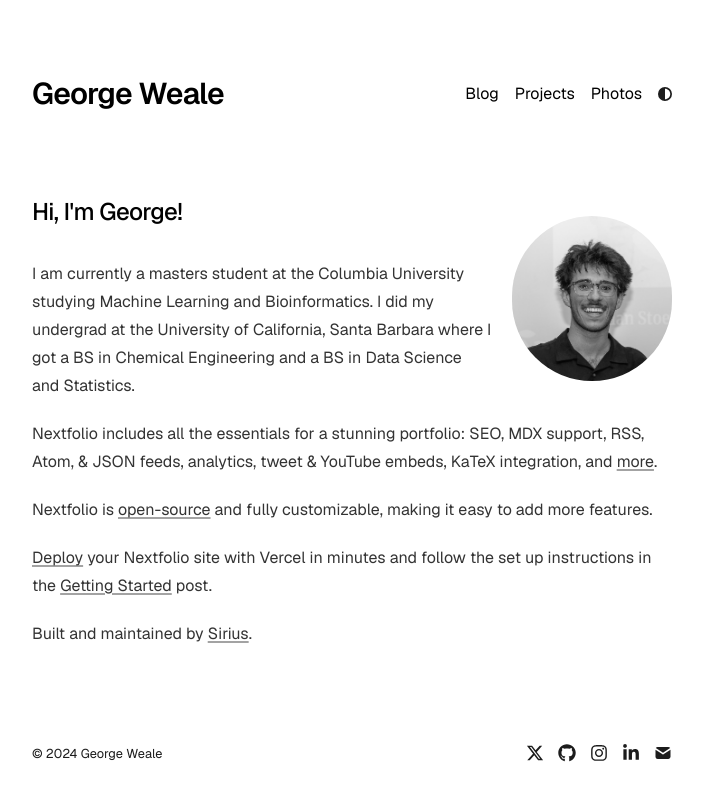
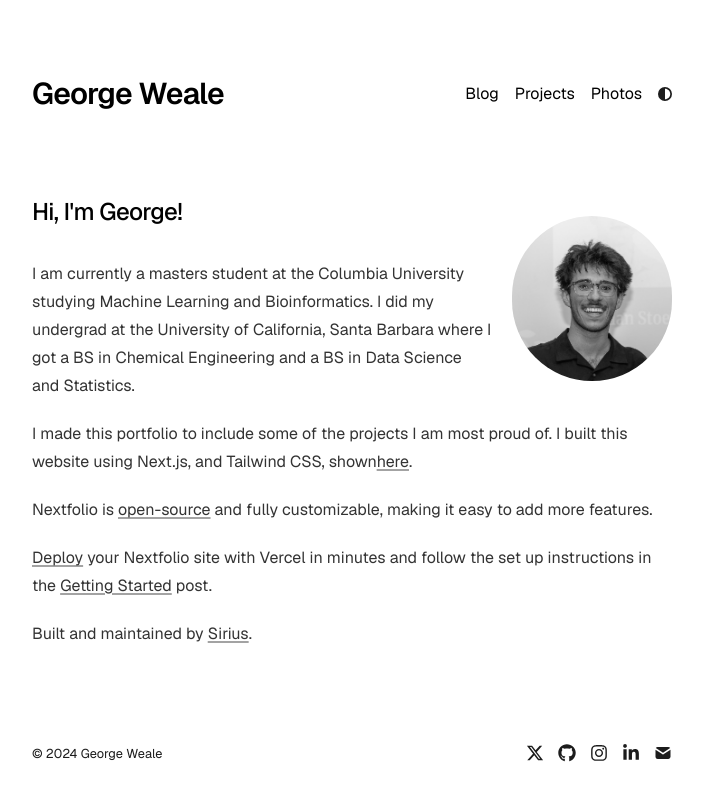
Before and after one commit to GWeale/georgeweale_port, a Next.js app: page / in a window 1280 px wide. Shown: the top 800 px of the page, without its empty margins (288-991 px from the left). Built offline with nearby package versions, Linux system fonts and the light colour scheme.

Commit message:
added bio and updated config

```diff
--- a/app/page.tsx
+++ b/app/page.tsx
@@ -26,14 +26,13 @@ export default function Page() {
           I did my undergrad at the University of California, Santa Barbara where I got a BS in Chemical Engineering and a BS in Data Science and Statistics.
         </p>
         <p>
-          Nextfolio includes all the essentials for a stunning portfolio: SEO,
-          MDX support, RSS, Atom, & JSON feeds, analytics, tweet & YouTube
-          embeds, KaTeX integration, and{" "}
+          I made this portfolio to include some of the projects I am most proud of.
+          I built this website using Next.js, and Tailwind CSS, shown
           <a
             target="_blank"
-            href="https://github.com/1msirius/Nextfolio?tab=readme-ov-file#features"
+            href="https://github.com/GWeale/georgeweale_port"
           >
-            more
+            here
           </a>
           .
         </p>
```
Also changed, not shown: 1 other file (tests, documents, lock files or other folders).
